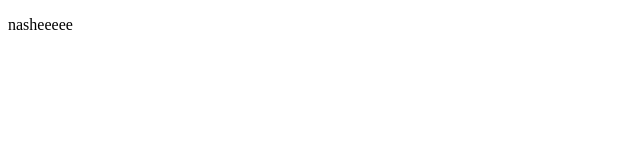
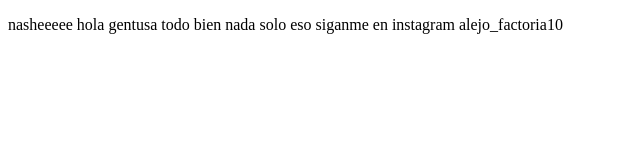
Before and after one commit to bastidio/proyectodemocursoprework, a plain HTML site: page index.html in a window 1280 px wide. Shown: the whole page, without its empty margins (0-640 px from the left). Drawn offline with Linux system fonts and the light colour scheme.

Commit message:
cambios agregamo sitio de instagram

```diff
--- a/index.html
+++ b/index.html
@@ -8,7 +8,7 @@
 </head>
 <body>
     <p>
-        nasheeeee
+        nasheeeee hola gentusa todo bien nada solo eso siganme en instagram alejo_factoria10
     </p>
 </body>
 </html>
```
